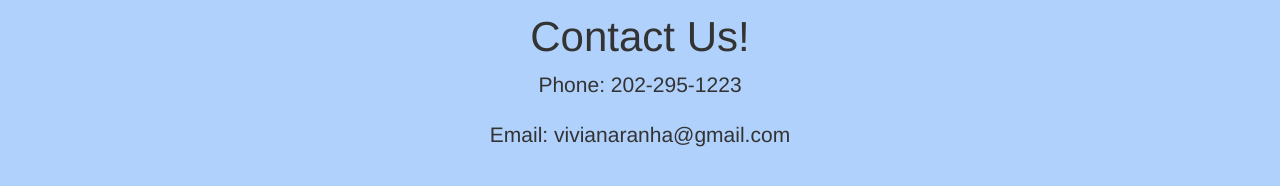
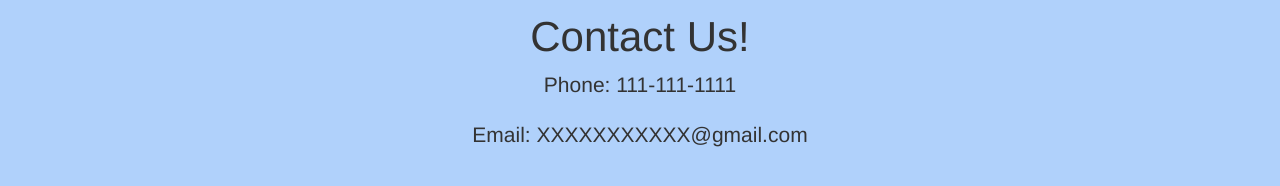
Before and after one commit to aakashnethi/YouTube-App, a plain HTML site: page index.html in a window 1280 px wide. Shown: the part 2556-2742 px from the top of the page. Drawn offline with nearby package versions, Linux system fonts and the light colour scheme.

Commit message:
Update index.html

```diff
--- a/index.html
+++ b/index.html
@@ -198,8 +198,8 @@
  		<div class="container contentContainer" id="footer">
 			<div class="row">
  	 			<h1 class="center title">Contact Us!</h1>
- 	 			<p class="lead center">Phone: 202-295-1223</p>
- 	 			<p class="lead center">Email: vivianaranha@gmail.com</p>
+ 	 			<p class="lead center">Phone: 111-111-1111</p>
+ 	 			<p class="lead center">Email: XXXXXXXXXXX@gmail.com</p>
 
  			</div>
  		</div>
```
